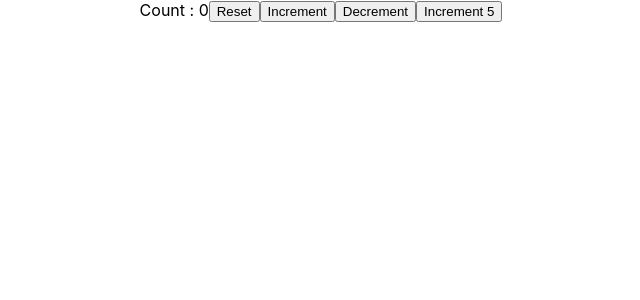
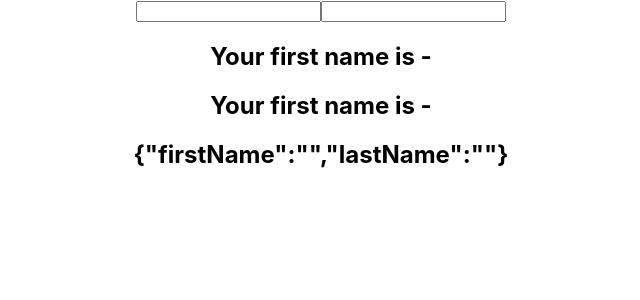
Before and after one commit to comexprt/dev-react-js-training, a React (Create React App) app: page / in a window 1280 px wide. Shown: the top 300 px of the page, without its empty margins (319-959 px from the left). Built offline with nearby package versions, Linux system fonts and the light colour scheme.

Commit message:
React Hooks Tutorial - 4 - useState with object

```diff
--- a/src/App.js
+++ b/src/App.js
@@ -1,8 +1,6 @@
 import React, { Component } from 'react'
 import './App.css';
-import ClassCounter from './hookComponents/ClassCounter';
-import HookCounter from './hookComponents/HookCounter';
-import HookCounterTwo from './hookComponents/HookCounterTwo';
+import HookCounterThree from './hookComponents/HookCounterThree';
 
 
 
@@ -11,9 +9,7 @@
   render(){
     return (
       <div className="App">
-          {/* <ClassCounter /> */}
-          {/* <HookCounter /> */}
-          <HookCounterTwo />
+        <HookCounterThree />
       </div>
       )
   }
--- /dev/null
+++ b/src/hookComponents/HookCounterThree.js
@@ -0,0 +1,34 @@
+import React, {useState} from 'react'
+
+function HookCounterThree(){
+
+    const [name, setName] = useState ({firstName:'', lastName:''})
+
+    return (
+        <div>
+           <form>
+               <input
+                    type = "text"
+                    value={name.firstName}
+                    onChange={e=>setName({ ...name,firstName:e.target.value})}
+                />
+
+                <input
+                    type = "text"
+                    value={name.lastName}
+                    onChange={e=>setName({ ...name,lastName:e.target.value})}
+                />
+
+
+
+               <h2>Your first name is - {name.firstName}</h2>
+               <h2>Your first name is - {name.lastName}</h2>
+               <h2>{JSON.stringify(name)}</h2>
+           </form>
+
+        </div>
+    )
+
+}
+
+export default HookCounterThree
```
